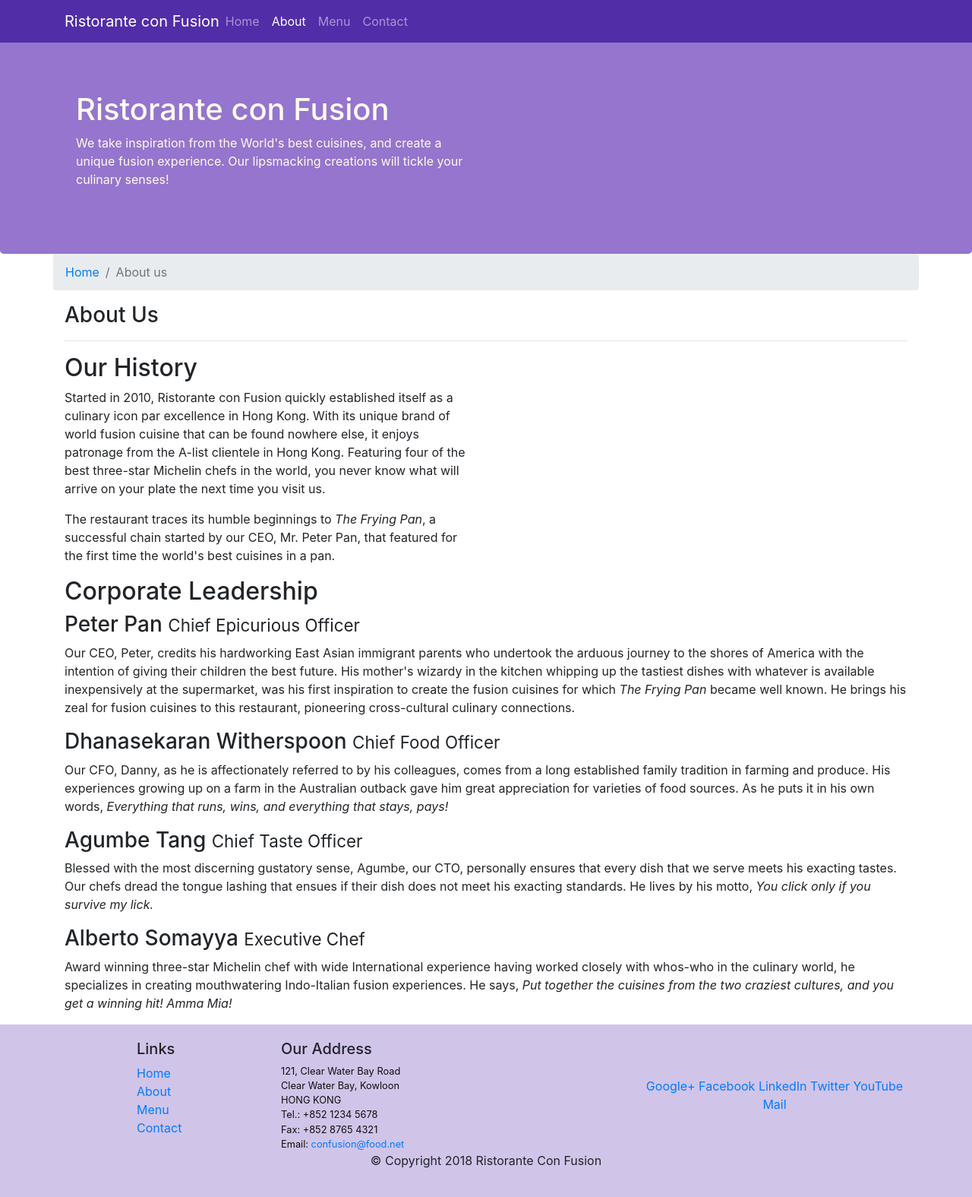
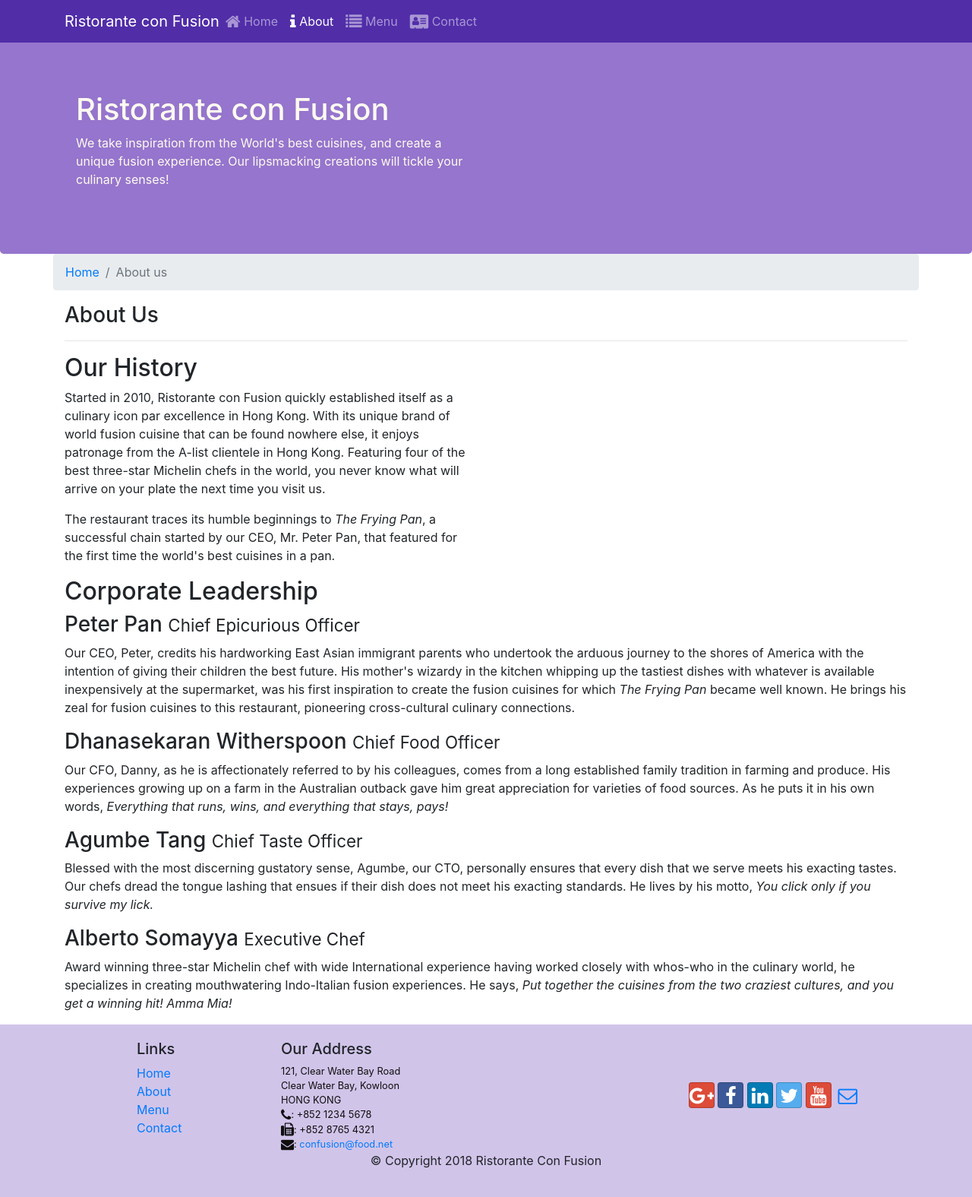
Before and after one commit to danielserva/coursera-fullstack, a website: page aboutus.html in a window 1280 px wide. Shown: the whole page at 76% size. Drawn offline with nearby package versions, Linux system fonts and the light colour scheme.

Commit message:
Icon fonts

```diff
--- a/aboutus.html
+++ b/aboutus.html
@@ -6,10 +6,11 @@
     <meta charset="utf-8">
     <meta name="viewport" content="width=device-width, initial-scale=1, shrink-to-fit=no">
     <meta http-equiv="x-ua-compatible" content="ie=edge">
-    <meta name="viewport" content="width=device-width, initial-scale=1, shrink-to-fit=no">
 
     <!-- Bootstrap CSS -->
     <link rel="stylesheet" href="node_modules/bootstrap/dist/css/bootstrap.min.css">
+    <link rel="stylesheet" href="node_modules/font-awesome/css/font-awesome.min.css">
+    <link rel="stylesheet" href="node_modules/bootstrap-social/bootstrap-social.css">
     <link href="css/styles.css" rel="stylesheet">
     <title>Ristorante Con Fusion: About Us</title>
 
@@ -24,10 +25,10 @@
             <a class="navbar-brand mr-auto" href="#">Ristorante con Fusion</a>
             <div class="collapse navbar-collapse" id="Navbar">
                 <ul class="navbar-nav mr-auto">
-                    <li class="nav-item"> <a class="nav-link" href="./index.html">Home</a></li>
-                    <li class="nav-item active"> <a class="nav-link" href="#">About</a></li>
-                    <li class="nav-item"> <a class="nav-link" href="#">Menu</a></li>
-                    <li class="nav-item"> <a class="nav-link" href="#">Contact</a></li>
+                    <li class="nav-item"><a class="nav-link" href="./index.html"><span class="fa fa-home fa-lg"></span> Home</a></li>
+                    <li class="nav-item active"><a class="nav-link" href="#"><span class="fa fa-info fa-lg"></span> About</a></li>
+                    <li class="nav-item"><a class="nav-link" href="#"><span class="fa fa-list fa-lg"></span> Menu</a></li>
+                    <li class="nav-item"><a class="nav-link" href="#"><span class="fa fa-address-card fa-lg"></span> Contact</a></li>
                 </ul>
             </div>
         </div>
@@ -102,19 +103,20 @@
 		              121, Clear Water Bay Road<br>
 		              Clear Water Bay, Kowloon<br>
 		              HONG KONG<br>
-		              Tel.: +852 1234 5678<br>
-		              Fax: +852 8765 4321<br>
-		              Email: <a href="mailto:confusion@food.net">confusion@food.net</a>
+                      <i class="fa fa-phone fa-lg"></i>: +852 1234 5678<br>
+                      <i class="fa fa-fax fa-lg"></i>: +852 8765 4321<br>
+                      <i class="fa fa-envelope fa-lg"></i>:
+                      <a href="mailto:confusion@food.net">confusion@food.net</a>
 		           </address>
                 </div>
                 <div class="col-12 col-sm-4 align-self-center">
                     <div class="text-center">
-                        <a href="http://google.com/+">Google+</a>
-                        <a href="http://www.facebook.com/profile.php?id=">Facebook</a>
-                        <a href="http://www.linkedin.com/in/">LinkedIn</a>
-                        <a href="http://twitter.com/">Twitter</a>
-                        <a href="http://youtube.com/">YouTube</a>
-                        <a href="mailto:">Mail</a>
+                        <a class="btn btn-social-icon btn-google" href="http://google.com/+"><i class="fa fa-google-plus"></i></a>
+                        <a class="btn btn-social-icon btn-facebook" href="http://www.facebook.com/profile.php?id="><i class="fa fa-facebook"></i></a>
+                        <a class="btn btn-social-icon btn-linkedin" href="http://www.linkedin.com/in/"><i class="fa fa-linkedin"></i></a>
+                        <a class="btn btn-social-icon btn-twitter" href="http://twitter.com/"><i class="fa fa-twitter"></i></a>
+                        <a class="btn btn-social-icon btn-google" href="http://youtube.com/"><i class="fa fa-youtube"></i></a>
+                        <a class="btn btn-social-icon" href="mailto:"><i class="fa fa-envelope-o"></i></a>
                     </div>
                 </div>
            </div>
--- a/package.json
+++ b/package.json
@@ -15,6 +15,8 @@
   },
   "dependencies": {
     "bootstrap": "^4.0.0",
+    "bootstrap-social": "^5.1.1",
+    "font-awesome": "^4.7.0",
     "jquery": "^3.3.1",
     "popper.js": "^1.12.9"
   }
```
Also changed, not shown: index.html (+16 -14 lines), 1 other file.
